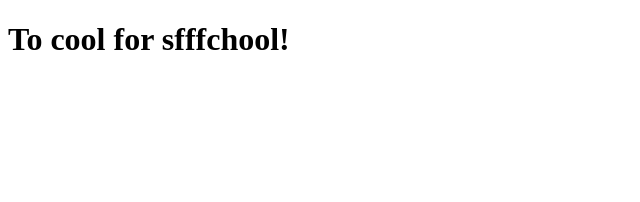
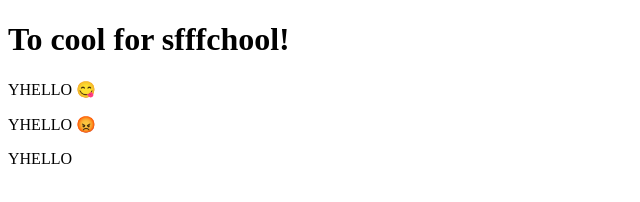
Before and after one commit to Pontusbolmer/lecture-fun, a plain HTML site: page index.html in a window 1280 px wide. Shown: the whole page, without its empty margins (0-640 px from the left). Drawn offline with Linux system fonts and the light colour scheme.

Commit message:
update index.html with more para

```diff
--- a/index.html
+++ b/index.html
@@ -9,5 +9,8 @@
     <body>
 
         <h1>To cool for sfffchool!</h1>
+        <p>YHELLO 😋</p>
+        <p>YHELLO 😡</p>
+        <p>YHELLO </p>
     </body>
 </html>
```
